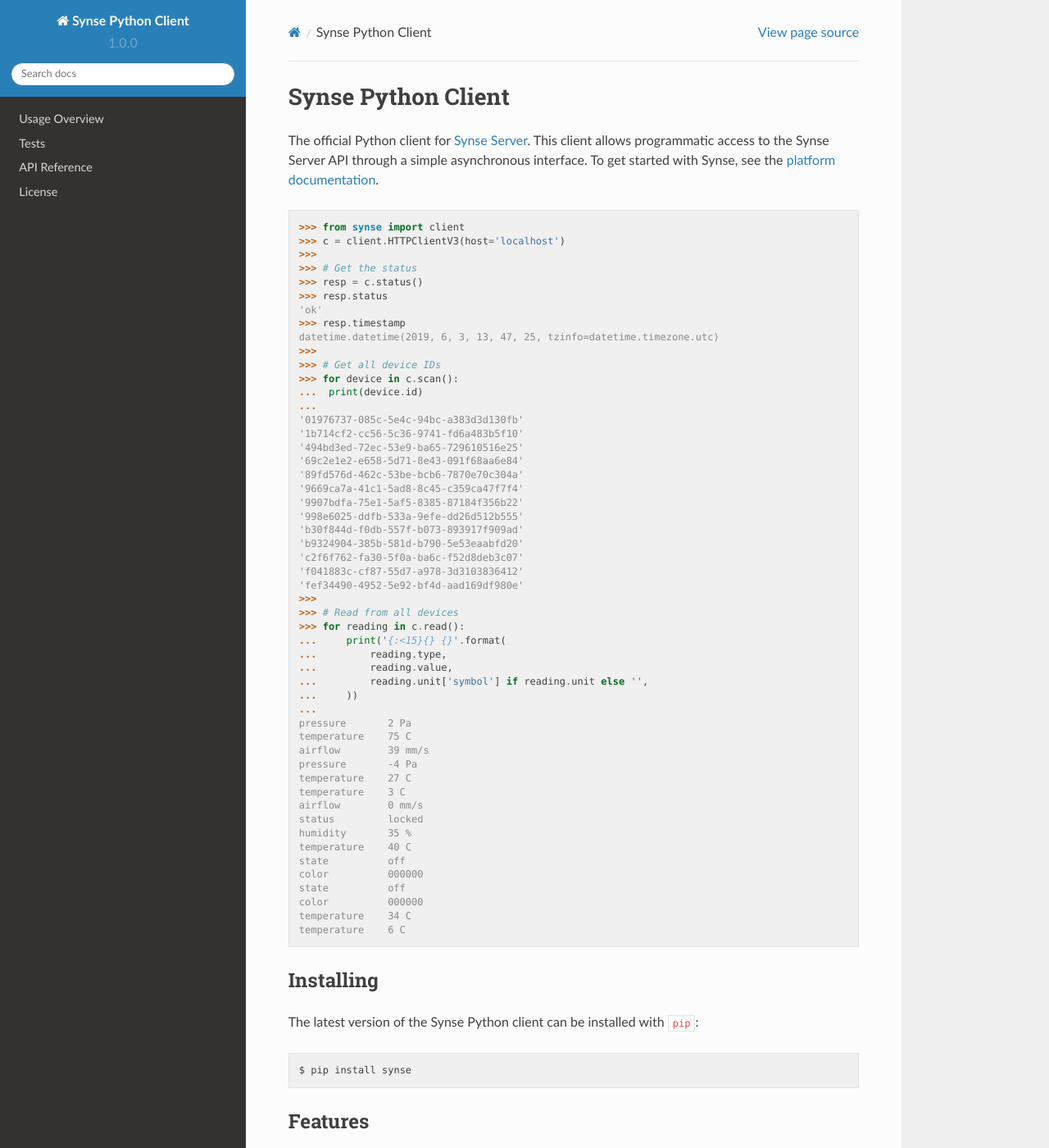
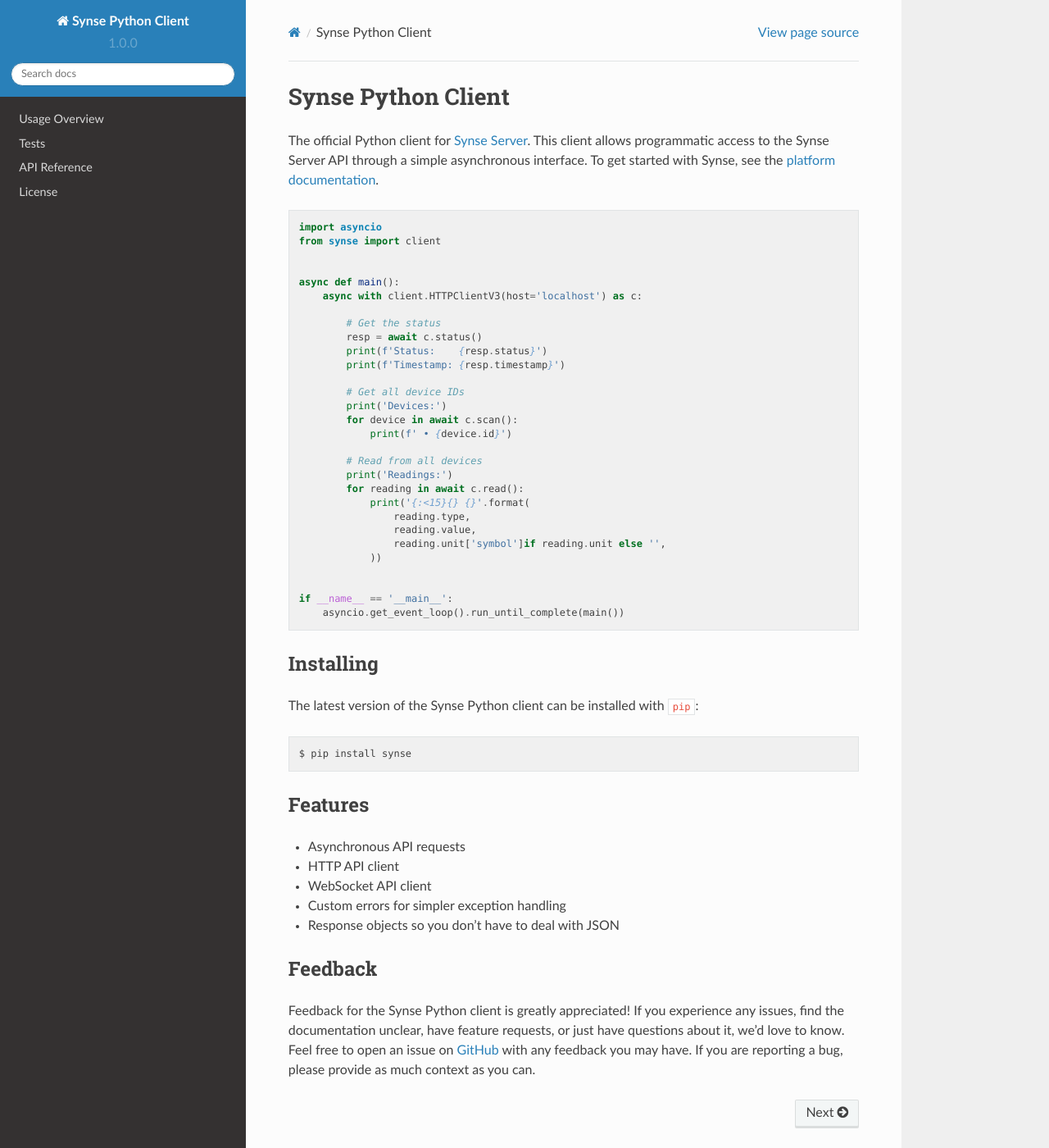
Before and after one commit to vapor-ware/synse-client-python, a Sphinx documentation site: the page built from docs/index.rst, in a window 1280 px wide and 1400 px high. Shown: the whole window at 82% size. Built offline with Sphinx 7.4.7 and the Read the Docs theme 2.0.0, drawn with Linux system fonts in a browser that asks for light colours.

```diff
--- a/docs/index.rst
+++ b/docs/index.rst
@@ -8,58 +8,35 @@ interface. To get started with Synse, see the `platform documentation <https://s
 
 .. code-block:: python
 
-   >>> from synse import client
-   >>> c = client.HTTPClientV3(host='localhost')
-   >>>
-   >>> # Get the status
-   >>> resp = c.status()
-   >>> resp.status
-   'ok'
-   >>> resp.timestamp
-   datetime.datetime(2019, 6, 3, 13, 47, 25, tzinfo=datetime.timezone.utc)
-   >>>
-   >>> # Get all device IDs
-   >>> for device in c.scan():
-   ... 	print(device.id)
-   ...
-   '01976737-085c-5e4c-94bc-a383d3d130fb'
-   '1b714cf2-cc56-5c36-9741-fd6a483b5f10'
-   '494bd3ed-72ec-53e9-ba65-729610516e25'
-   '69c2e1e2-e658-5d71-8e43-091f68aa6e84'
-   '89fd576d-462c-53be-bcb6-7870e70c304a'
-   '9669ca7a-41c1-5ad8-8c45-c359ca47f7f4'
-   '9907bdfa-75e1-5af5-8385-87184f356b22'
-   '998e6025-ddfb-533a-9efe-dd26d512b555'
-   'b30f844d-f0db-557f-b073-893917f909ad'
-   'b9324904-385b-581d-b790-5e53eaabfd20'
-   'c2f6f762-fa30-5f0a-ba6c-f52d8deb3c07'
-   'f041883c-cf87-55d7-a978-3d3103836412'
-   'fef34490-4952-5e92-bf4d-aad169df980e'
-   >>>
-   >>> # Read from all devices
-   >>> for reading in c.read():
-   ...     print('{:<15}{} {}'.format(
-   ...         reading.type,
-   ...         reading.value,
-   ...         reading.unit['symbol'] if reading.unit else '',
-   ...     ))
-   ...
-   pressure       2 Pa
-   temperature    75 C
-   airflow        39 mm/s
-   pressure       -4 Pa
-   temperature    27 C
-   temperature    3 C
-   airflow        0 mm/s
-   status         locked
-   humidity       35 %
-   temperature    40 C
-   state          off
-   color          000000
-   state          off
-   color          000000
-   temperature    34 C
-   temperature    6 C
+   import asyncio
+   from synse import client
+
+
+   async def main():
+       async with client.HTTPClientV3(host='localhost') as c:
+
+           # Get the status
+           resp = await c.status()
+           print(f'Status:    {resp.status}')
+           print(f'Timestamp: {resp.timestamp}')
+
+           # Get all device IDs
+           print('Devices:')
+           for device in await c.scan():
+               print(f' • {device.id}')
+
+           # Read from all devices
+           print('Readings:')
+           for reading in await c.read():
+               print('{:<15}{} {}'.format(
+                   reading.type,
+                   reading.value,
+                   reading.unit['symbol']if reading.unit else '',
+               ))
+
+
+   if __name__ == '__main__':
+       asyncio.get_event_loop().run_until_complete(main())
 
 
 Installing
```
Also changed, not shown: README.md (+98 -47 lines).
